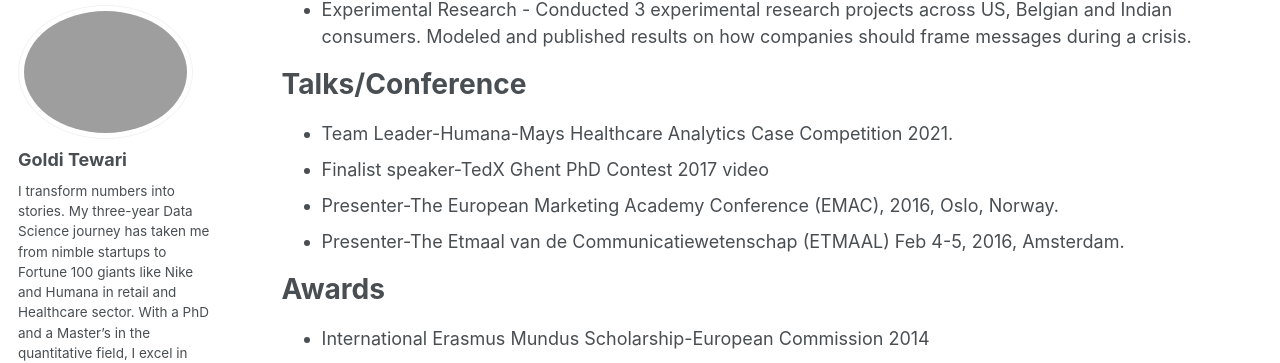
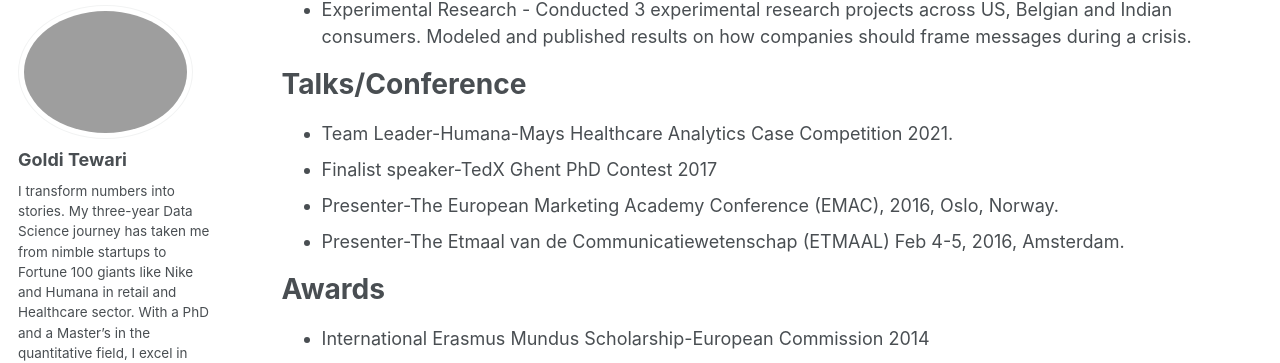
Before and after one commit to golditewari9/golditewari.github.io, a Jekyll site: the page built from _pages/cv.md, in a window 1280 px wide and 900 px high, scrolled down 960 px. Shown: the part 101-464 px from the top of the window. Built offline with Jekyll 4.4.1, drawn with Linux system fonts in a browser that asks for light colours; some web fonts are replaced.

Commit message:
Update cv.md

```diff
--- a/_pages/cv.md
+++ b/_pages/cv.md
@@ -47,7 +47,7 @@ Notable Projects
 Talks/Conference
 ======
 * Team Leader-Humana-Mays Healthcare Analytics Case Competition 2021.
-* Finalist speaker-TedX Ghent PhD Contest 2017 video
+* Finalist speaker-TedX Ghent PhD Contest 2017
 * Presenter-The European Marketing Academy Conference (EMAC), 2016, Oslo, Norway.
 * Presenter-The Etmaal van de Communicatiewetenschap (ETMAAL) Feb 4-5, 2016, Amsterdam.
 
```
